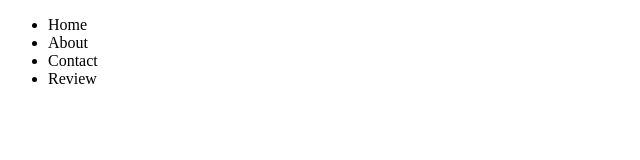
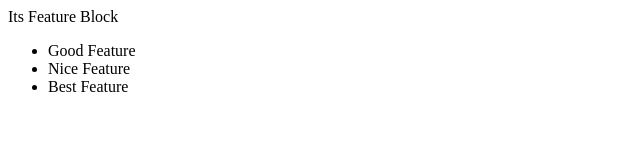
Before and after one commit to ahmed-at-github/teamCollab, a plain HTML site: page index.html in a window 1280 px wide. Shown: the whole page, without its empty margins (0-640 px from the left). Drawn offline with Linux system fonts and the light colour scheme.

Commit message:
added feat comp

```diff
--- a/index.html
+++ b/index.html
@@ -6,13 +6,15 @@
     <title>Document</title>
 </head>
 <body>
-    <nav>
-        <ul>
-            <li>Home</li>
-            <li>About</li>
-            <li>Contact</li>
-            <li>Review</li>
-        </ul>
-    </nav>
+    <div>
+        <div>Its Feature Block</div>
+        <div>
+            <ul>
+                <li>Good Feature</li>
+                <li>Nice Feature</li>
+                <li>Best Feature</li>
+            </ul>
+        </div>
+    </div>
 </body>
 </html>
```
